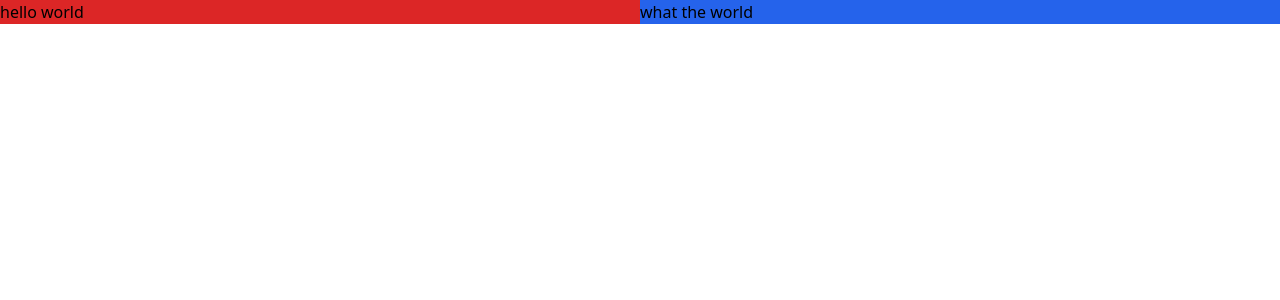
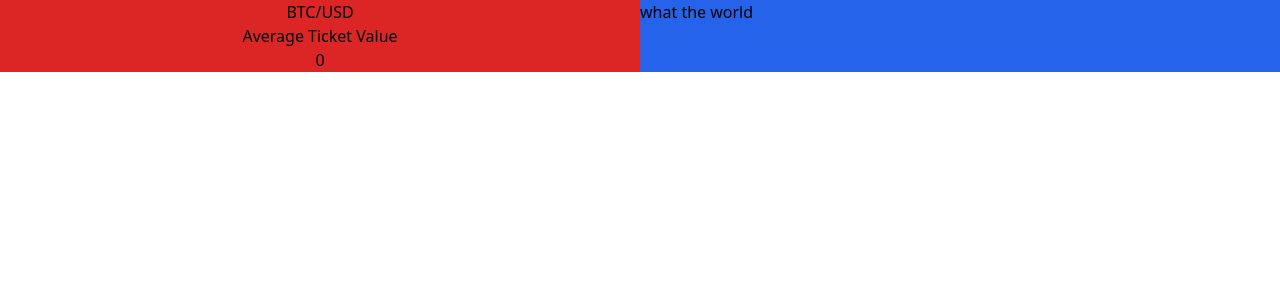
Before and after one commit to 2gi3/livexchange, a Next.js app: page / in a window 1280 px wide. Shown: the top 300 px of the page. Built offline with nearby package versions, Linux system fonts and the light colour scheme; no server answers.

Commit message:
AverageTicketValue created

```diff
--- /dev/null
+++ b/src/components/AverageTicketValue.tsx
@@ -0,0 +1,13 @@
+import { AverageTicketValueProp } from "@/types";
+
+function AverageTicketValue({ average }: AverageTicketValueProp) {
+  return (
+    <div className="mx-auto inline-block text-center">
+      <h1>BTC/USD</h1>
+      <h3>Average Ticket Value</h3>
+      <p>{average}</p>
+    </div>
+  );
+}
+
+export default AverageTicketValue;
--- /dev/null
+++ b/src/functions/index.ts
@@ -0,0 +1,17 @@
+export   const calculateAverageLast = (
+    a?: number | null,
+    b?: number | null,
+    c?: number | null
+  ): number | string => {
+    let array = []
+    typeof a === 'number' ? array.push(a) : null
+    typeof b === 'number' ? array.push(b) : null
+    typeof c === 'number' ? array.push(c) : null
+    const sum = array.reduce((a, b) => a + b, 0)
+    const average = sum / array.length
+    if (array.length > 0) {
+      return Number(average.toFixed(2))
+    } else {
+      return 'Data not available at this time'
+    }
+  }
--- a/src/pages/index.tsx
+++ b/src/pages/index.tsx
@@ -1,3 +1,5 @@
+import AverageTicketValue from "@/components/AverageTicketValue";
+import { calculateAverageLast } from "@/functions";
 import { Buttons, TickerData, Last, BTCtoOthers } from "@/types";
 import Head from "next/head";
 
@@ -80,13 +82,21 @@ export default function Home({
   finexLast,
   tradingPairs,
 }: {
-  bitstampData: any;
-  coinbaseBTCtoOthers: any;
-  finexLast: any;
+  bitstampData: TickerData[] | null;
+  coinbaseBTCtoOthers: BTCtoOthers | null;
+  finexLast: Last | null;
   tradingPairs: Buttons;
 }) {
-  // console.log(tradingPairs);
-  console.log(coinbaseBTCtoOthers);
+  const bitstampBtcUsd = bitstampData?.find((obj) => obj.pair === "BTC/USD");
+  const coinbaseBtcUsd = coinbaseBTCtoOthers
+    ? Number(coinbaseBTCtoOthers["USD"])
+    : null;
+
+  const average = calculateAverageLast(
+    bitstampBtcUsd?.last,
+    coinbaseBtcUsd,
+    Number(finexLast)
+  );
   return (
     <>
       <Head>
@@ -96,8 +106,8 @@ export default function Home({
         <link rel="icon" href="/favicon.ico" />
       </Head>
       <main className="flex flex-col md:flex-row">
-        <div className="bg-red-600 w-full">
-          <h1>hello world</h1>
+        <div className="bg-red-600 w-full flex justify-center items-center">
+          <AverageTicketValue average={average} />
         </div>
         <div className="bg-blue-600 w-full">
           <h2>what the world</h2>
--- a/src/types/index.ts
+++ b/src/types/index.ts
@@ -12,6 +12,7 @@ export interface TickerData {
   ask: number;
   open_24: number;
   percent_change_24: number;
+  pair: string
   }
 
   export type Last = Pick<TickerData, 'last'>;
@@ -19,3 +20,7 @@ export interface TickerData {
   export type BTCtoOthers = {
     [key: string]: Pick<TickerData, 'last'>;
   }
+
+  export type AverageTicketValueProp={
+    average: number | string
+  }
```
